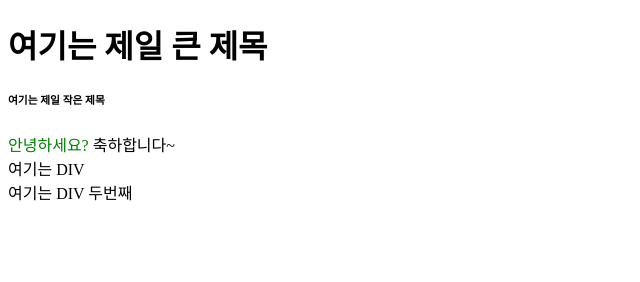
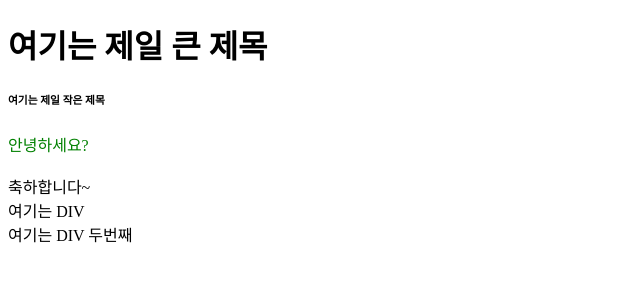
Before and after one commit to KCH0516/kch0516.github.io, a plain HTML site: page test.html in a window 1280 px wide. Shown: the whole page, without its empty margins (0-640 px from the left). Drawn offline with Linux system fonts and the light colour scheme.

Commit message:
Update test.html

```diff
--- a/test.html
+++ b/test.html
@@ -3,7 +3,7 @@
     <head>
         <title>HTML 연습</title>
         <style>
-          #sp1 { color:green;}
+          #sp1 { color:green; display:block;}
         </style>
     </head>
     <body>
@@ -11,7 +11,7 @@
         <h1>여기는 제일 큰 제목</h1>
         <h6>여기는 제일 작은 제목</h6>
         <!-- in line elements-->
-        <span id="sp1">안녕하세요?</span>
+        <span id="sp1">안녕하세요?</span><br>
         <span id="sp2">축하합니다~</span>
 
         <!-- block level -->
```
